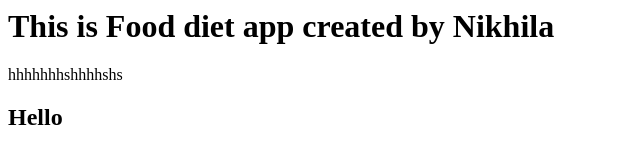
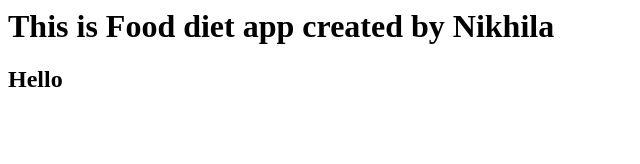
Before and after one commit to mnikhila152000-creator/Food-Diet, a plain HTML site: page index.html in a window 1280 px wide. Shown: the whole page, without its empty margins (0-640 px from the left). Drawn offline with Linux system fonts and the light colour scheme.

Commit message:
removed paragraph

```diff
--- a/index.html
+++ b/index.html
@@ -2,7 +2,6 @@
 	This is Food diet app created by Nikhila
 </h1>
 
-<p>hhhhhhhshhhhshs</p>
 <h2>
 	Hello
 </h2>
```
